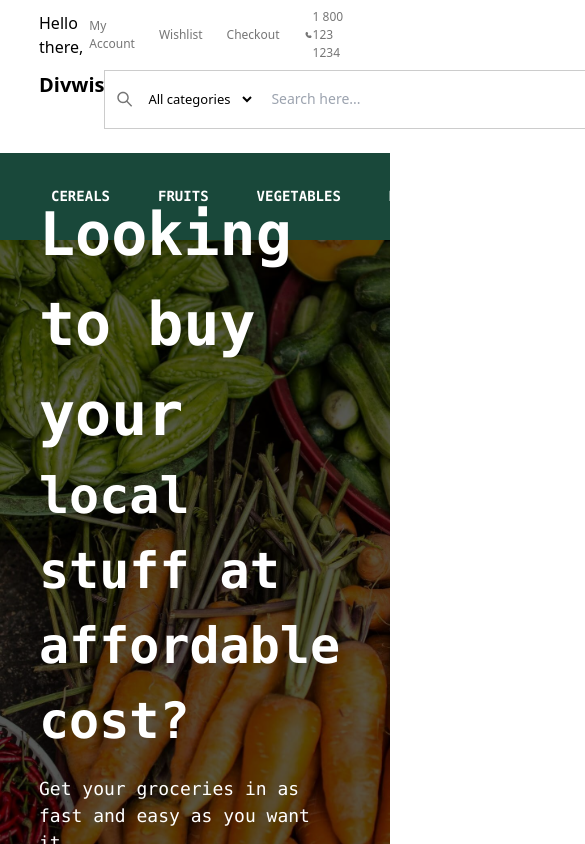
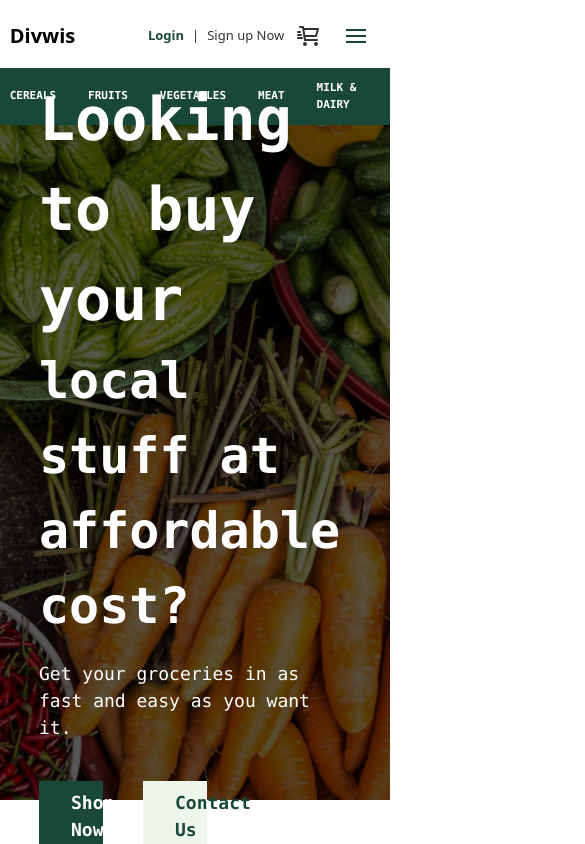
Before and after one commit to Frokesy/divwis, a React (Vite) app: page / in a window 390 px wide. Shown: the top 844 px of the page, 585 px wide, since content can reach past the window. Built offline with nearby package versions, Linux system fonts and the light colour scheme.

Commit message:
modified NavMenu and Header components for mobile screens

```diff
--- a/package.json
+++ b/package.json
@@ -13,6 +13,7 @@
         "gsap": "^3.12.5",
         "react": "^18.2.0",
         "react-dom": "^18.2.0",
+        "hamburger-react": "^2.5.0",
         "react-icons": "^5.0.1"
     },
     "devDependencies": {
--- a/src/components/defaults/Header.tsx
+++ b/src/components/defaults/Header.tsx
@@ -2,6 +2,7 @@ import { useState } from "react";
 import AuthModal from "../modals/AuthModal";
 import { Cart, Phone, Search } from "../svgs/Icons";
 import Logo from "./Logo";
+import Hamburger from "hamburger-react";
 
 const Header = () => {
   const [isOpen, setIsOpen] = useState(false);
@@ -20,8 +21,8 @@ const Header = () => {
   };
   return (
     <>
-      <div className="w-[80vw] mx-auto">
-        <div className="flex justify-between items-center my-2">
+      <div className="lg:w-[80vw] w-[95vw] mt-3 lg:mt-0 mx-auto">
+        <div className="lg:flex hidden justify-between items-center my-2">
           <h2>Hello there,</h2>
           <div className="flex items-center space-x-6 text-[12px] text-[#767676]">
             <span className="cursor-pointer">My Account</span>
@@ -33,14 +34,14 @@ const Header = () => {
             </div>
           </div>
         </div>
-        <div className="flex justify-between">
+        <div className="flex items-center justify-between">
           <Logo />
           <div className="flex">
-            <div className="flex items-center border border-[#ccc] min-w-[600px] px-2">
+            <div className="lg:flex hidden items-center border border-[#ccc] min-w-[600px] px-2">
               <Search />
               <select
                 name="categories"
-                className="bg-[#fff] outline-none border-none text-[13px] px-2"
+                className="bg-[#fff] lg:block hidden outline-none border-none text-[13px] lg:px-2"
               >
                 <option value="1">All categories</option>
                 <option value="2">Cereals</option>
@@ -55,13 +56,13 @@ const Header = () => {
                 className="pl-4 border-none outline-none w-[98%] text-[13px] placeholder:text-[14px]"
               />
             </div>
-            <button className="bg-[#19483a] text-[#fff] text-[13px] font-bold px-8 py-1">
+            <button className="bg-[#19483a] text-[#fff] lg:block hidden text-[13px] font-bold px-8 py-1">
               Search
             </button>
           </div>
 
-          <div className="flex items-center space-x-8 text-[13px] text-[#333]">
-            <div className="flex space-x-3">
+          <div className="flex items-center lg:space-x-8 space-x-4 text-[13px] text-[#333]">
+            <div className="flex lg:space-x-3 space-x-2">
               <span
                 className="text-[#19483a] font-bold cursor-pointer"
                 onClick={() => handleClick("login")}
@@ -77,11 +78,21 @@ const Header = () => {
               </span>
             </div>
             <div className="flex items-center space-x-2">
-              <Cart />
-              <span>My Cart</span>
-              <span className="py-0.5 px-1.5 rounded-full text-[11px] text-[#fff] bg-[#19483a]">
+              <div className="scale-150">
+                <Cart />
+              </div>
+              <span className="lg:block hidden">My Cart</span>
+              <span className="py-0.5 px-1.5 rounded-full text-[11px] text-[#fff] bg-[#19483a] lg:block hidden">
                 0
               </span>
+            </div>
+            <div className="block lg:hidden z-50">
+              <Hamburger
+                size={20}
+                // toggled={openDrawer}
+                // toggle={setOpenDrawer}
+                color="#19483a"
+              />
             </div>
           </div>
         </div>
--- a/src/components/defaults/NavMenu.tsx
+++ b/src/components/defaults/NavMenu.tsx
@@ -1,12 +1,12 @@
 const NavMenu = () => {
   return (
-    <div className="w-[100%] bg-[#19483a] mt-6">
-        <div className="w-[80vw] text-[#fff] text-[14px] uppercase font-semibold font-mono mx-auto flex items-center space-x-6">
-            <span className="cursor-pointer hover:bg-[#051410] py-4 px-3">Cereals</span>
-            <span className="cursor-pointer hover:bg-[#051410] py-3 px-3">Fruits</span>
-            <span className="cursor-pointer hover:bg-[#051410] py-3 px-3">Vegetables</span>
-            <span className="cursor-pointer hover:bg-[#051410] py-3 px-3">Meat</span>
-            <span className="cursor-pointer hover:bg-[#051410] py-3 px-3">Milk & Dairy</span>
+    <div className="w-[100%] bg-[#19483a] lg:mt-6 mt-2">
+        <div className="lg:w-[80vw] w-[95vw] text-[#fff] lg:text-[14px] text-[11px] uppercase font-semibold font-mono mx-auto flex items-center lg:space-x-6 space-x-8">
+            <span className="cursor-pointer hover:bg-[#051410] py-4 lg:px-3">Cereals</span>
+            <span className="cursor-pointer hover:bg-[#051410] py-3 lg:px-3">Fruits</span>
+            <span className="cursor-pointer hover:bg-[#051410] py-3 lg:px-3">Vegetables</span>
+            <span className="cursor-pointer hover:bg-[#051410] py-3 lg:px-3">Meat</span>
+            <span className="cursor-pointer hover:bg-[#051410] py-3 lg:px-3">Milk & Dairy</span>
         </div>
 
     </div>
```
Also changed, not shown: 1 other file (tests, documents, lock files or other folders).
